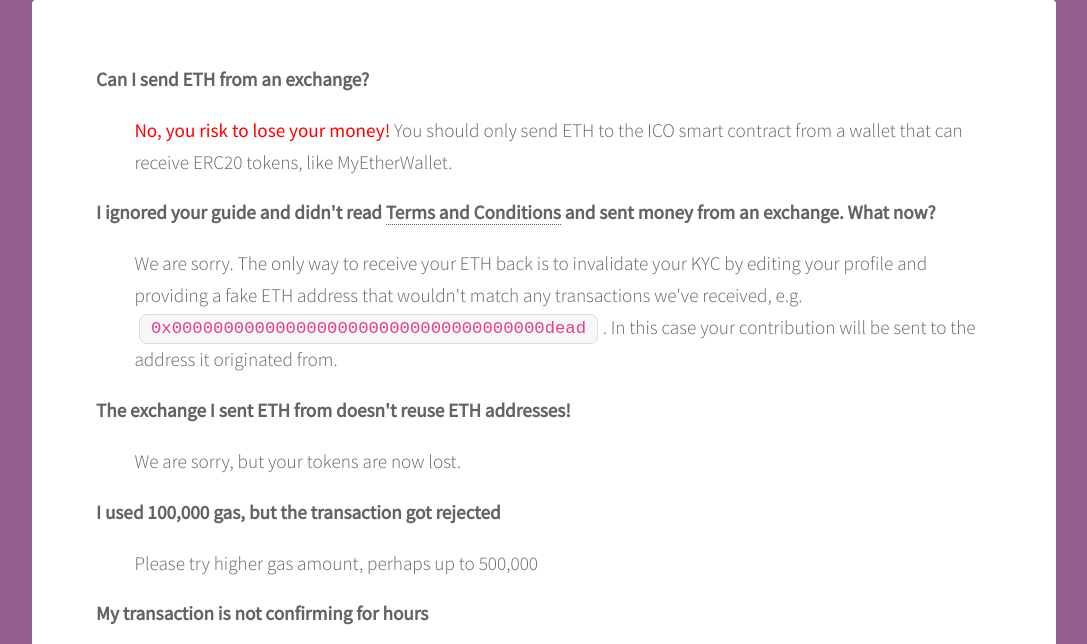
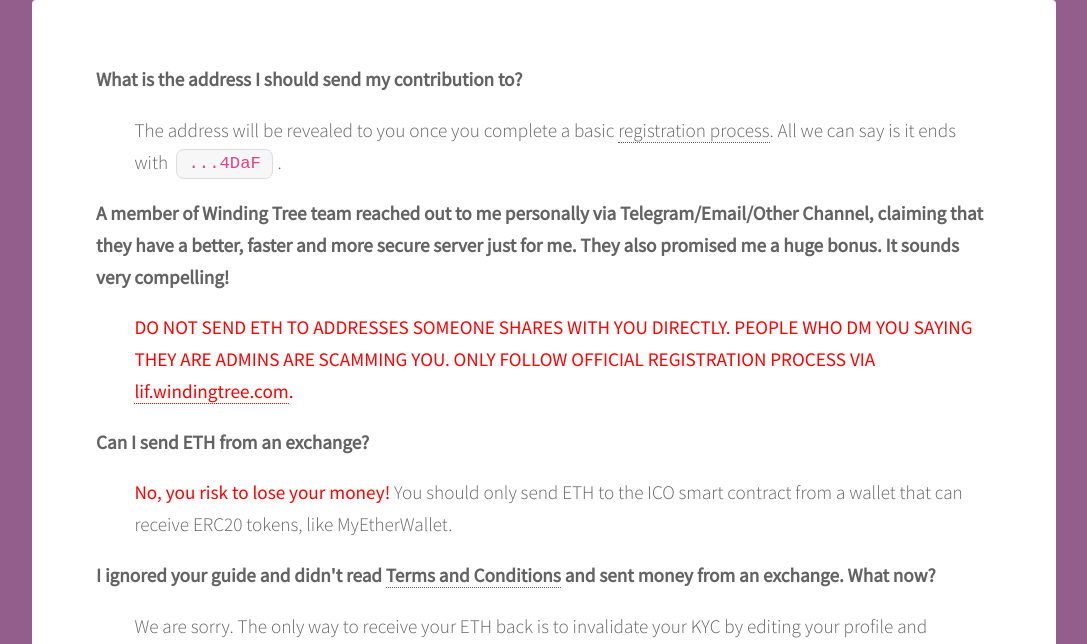
Before and after one commit to windingtree/wt-accounts, a Django app: page /faq/ in a window 1280 px wide. Shown: the part 199-843 px from the top of the page, without its empty margins (96-1183 px from the left). Run offline with Django 3.2, Linux system fonts and the light colour scheme; some libraries are stand-ins or nearby versions.

Commit message:
More FAQ

```diff
--- a/accounts/templates/accounts/faq.html
+++ b/accounts/templates/accounts/faq.html
@@ -13,6 +13,10 @@
 <div id="main">
   <section class="main">
     <dl id="faq">
+      <dt>What is the address I should send my contribution to?</dt>
+      <dd>The address will be revealed to you once you complete a basic <a href="{% url 'register' %}">registration process</a>. All we can say is it ends with <code>...4DaF</code>.</dd>
+      <dt>A member of Winding Tree team reached out to me personally via Telegram/Email/Other Channel, claiming that they have a better, faster and more secure server just for me. They also promised me a huge bonus. It sounds very compelling!</dt>
+      <dd><strong style="color: red;">DO NOT SEND ETH TO ADDRESSES SOMEONE SHARES WITH YOU DIRECTLY. PEOPLE WHO DM YOU SAYING THEY ARE ADMINS ARE SCAMMING YOU. ONLY FOLLOW OFFICIAL REGISTRATION PROCESS VIA <a href="/">lif.windingtree.com</a>.</strong></dd>
       <dt>Can I send ETH from an exchange?</dt>
       <dd><strong style="color: red;">No, you risk to lose your money!</strong> You should only send ETH to the ICO smart contract from a wallet that can receive ERC20 tokens, like MyEtherWallet.</dd>
       <dt>I ignored your guide and didn't read <a href="{% static 'token_sale_terms_conditions.pdf' %}">Terms and Conditions</a> and sent money from an exchange. What now?</dt>
```
Also changed, not shown: accounts/templates/accounts/login.html (+0 -7 lines).
